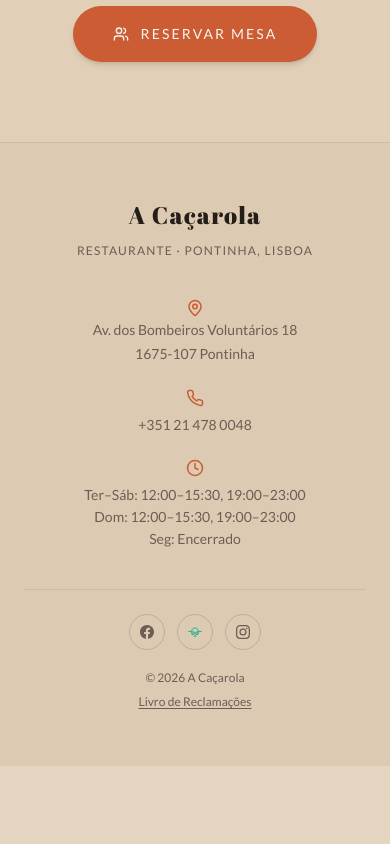
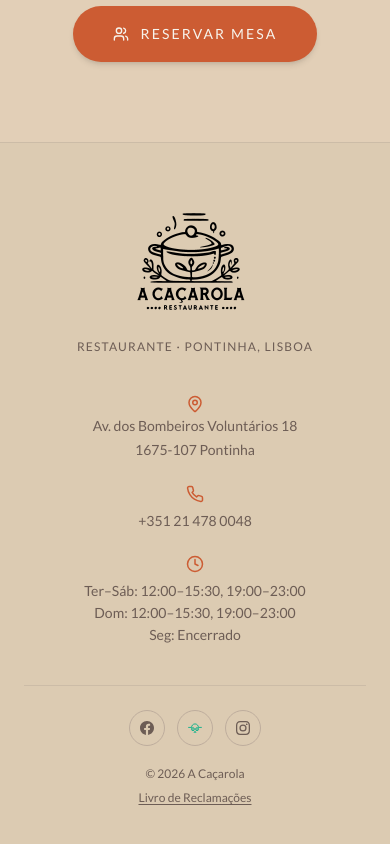
Before and after one commit to rodrigopaisoliveira/acacarola-experience-site, a React (Vite) app: page / in a window 390 px wide. Shown: the part 4384-5228 px from the top of the page. Before the commit the page ends 5150 px from the top, so only its background shows below. Built offline with nearby package versions, Linux system fonts and the light colour scheme; the HTML template or start-up script is replaced by a standard one.

Commit message:
Add black logo asset

```diff
--- a/src/components/Layout.tsx
+++ b/src/components/Layout.tsx
@@ -1,6 +1,7 @@
 import { useState } from "react";
 import { Link } from "react-router-dom";
 import { Menu, X, Phone, MapPin, Clock } from "lucide-react";
+import logoBlack from "@/assets/logo-cacarola-black.png";
 import WhatsAppButton from "./WhatsAppButton";
 import WhatsAppGroupPopup from "./WhatsAppGroupPopup";
 
@@ -116,9 +117,7 @@ const Layout = ({ children }: LayoutProps) => {
         <div className="max-w-6xl mx-auto px-6 py-14 md:py-18">
           {/* Top - Brand */}
           <div className="text-center mb-10">
-            <h3 className="font-serif text-2xl md:text-4xl tracking-[0.05em] mb-3">
-              A Caçarola
-            </h3>
+            <img src={logoBlack} alt="A Caçarola" className="mx-auto w-32 md:w-40 mb-3" />
             <p className="font-sans text-muted-foreground text-xs tracking-widest uppercase">
               Restaurante · Pontinha, Lisboa
             </p>
```
